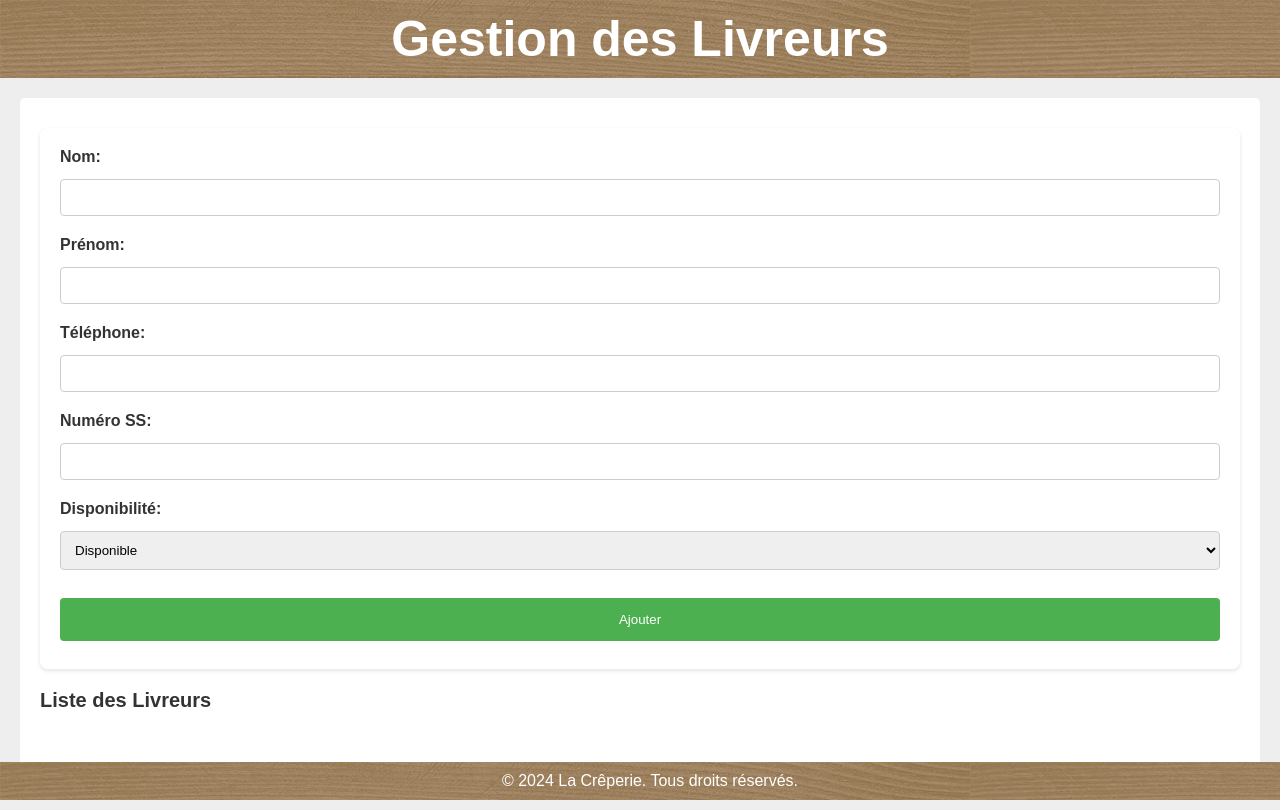
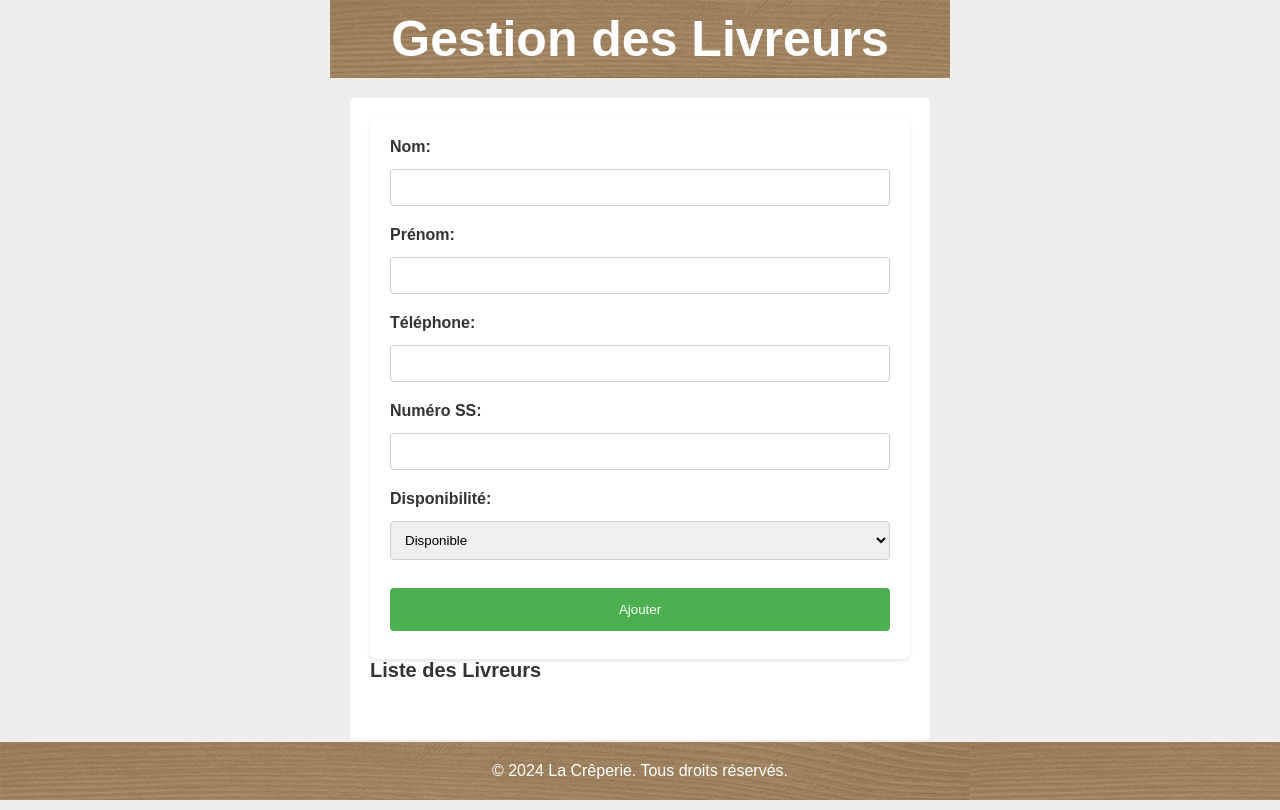
Before and after one commit to Facou-Br/Repo-TP-Crepes, a PHP site: page /Html/livreur_lucien/gestion-livreurs.html in a window 1280 px wide. Run offline with PHP 8.4, Linux system fonts and the light colour scheme; data that the repository does not hold is empty.

Commit message:
New Table : Inventaire Sticky footer Improved css for 'gestion livreurs' pages Error Handling when DB connection fails is now valid json

```diff
--- a/BaseDeDonnees/connexionBDD.php
+++ b/BaseDeDonnees/connexionBDD.php
@@ -1,16 +1,8 @@
     <?php
     require_once 'codesConnexion.php';
-    try {
         $conn = new PDO('mysql:host=' . HOST . ';charset=utf8;dbname=' . DATABASE.';port='.PORT, ADMIN_USER, ADMIN_PASSWORD, array(PDO::ATTR_ERRMODE => PDO::ERRMODE_EXCEPTION));
-    } catch (PDOException $e) {
-        //echo 'Erreur : ' . $e->getMessage() . '<br />';
-       // echo 'N° : ' . $e->getCode();
-    }
 
-    try {
+        try {
         $conn_view_only = new PDO('mysql:host=' . HOST . ';charset=utf8;dbname=' . DATABASE.';port='.PORT, VIEW_ONLY_USER, VIEW_ONLY_PASSWORD, array(PDO::ATTR_ERRMODE => PDO::ERRMODE_EXCEPTION));
-    } catch (PDOException $e) {
-        //echo 'Erreur : ' . $e->getMessage() . '<br />';
-       // echo 'N° : ' . $e->getCode();
-
-    }
+        }
+        catch (Exception $e){}
--- a/HTML-CSS/Css/StyleGestionLivreurs.css
+++ b/HTML-CSS/Css/StyleGestionLivreurs.css
@@ -166,7 +166,6 @@ input, select {
 }
 
 #listeLivreurs .livreur-item input[type=checkbox] {
-    /* Pas besoin de transform: scale(1.5); si cela crée des problèmes d'alignement */
     margin-right: 20px; /* Ajoute un espace entre la checkbox et le label */
     cursor: pointer;
 }
@@ -175,3 +174,8 @@ input, select {
     margin-left: 10px;
     flex-grow: 1;
 }
+
+form#formLivreur {
+    width: 500px;
+    margin: 0 auto;
+}
--- a/HTML-CSS/Html/livreur_lucien/gestion-livreurs.html
+++ b/HTML-CSS/Html/livreur_lucien/gestion-livreurs.html
@@ -8,6 +8,7 @@
     <link rel="stylesheet" href="../../style.css">
 </head>
 <body>
+    <div id="wrapper">
         <header>
             <h1>Gestion des Livreurs</h1>
         </header>
@@ -47,9 +48,12 @@
                 </table>
             </section>
         </main>
+    </div>
+
     <footer>
         <p>&copy; 2024 La Crêperie. Tous droits réservés.</p>
     </footer>
+
     <script src="https://code.jquery.com/jquery-3.5.1.min.js"></script>
     <script src="../../../Scripts/JavaScript/GestionLivreurs/gestionLivreurs.js"></script>
 </body>
--- a/HTML-CSS/style.css
+++ b/HTML-CSS/style.css
@@ -28,17 +28,46 @@ footer, header, hgroup, menu, nav, section {
 
 /* CSS Document */
 
+html, body {
+    height: 100%;
+    margin: 0;
+}
+
+#content {
+    min-height: 100%;
+    /* dans un conteneur flex pour pousser le footer vers le bas */
+    display: flex;
+    flex-direction: column;
+}
+
+footer {
+    padding: 20px 0;
+    width: 100%;
+}
+
+main {
+    flex: 1;
+    /* Assurez-vous que main peut s'étendre pour pousser le footer vers le bas */
+    padding: 20px;
+    padding-bottom: 70px; /* Ajustez cette valeur pour compenser la hauteur de votre footer */
+}
+
 body {
     background-color: #EEEEEE;
     color: black;
     font-family: Arial, sans-serif; /* A modifier à la fin */
     /* padding: 20px; */
+    display: flex;
+    flex-direction: column;
 }
 
 #wrapper {
     margin: 0 auto;
     max-width: 1160px;
     padding: 0 10px;
+    flex: 1;
+    display: flex;
+    flex-direction: column;
 }
 
 header {
@@ -140,12 +169,10 @@ button:hover {
 }
 
 footer {
-    position: absolute;
-    width: 100%;
+    background-color: #007bff;
     color: white;
     text-align: center;
-    padding: 10px;
-    margin-top: 20px;
+    padding: 20px 0;
 }
 
 .left{
--- a/Scripts/JavaScript/GestionLivreurs/gestionLivreurs.js
+++ b/Scripts/JavaScript/GestionLivreurs/gestionLivreurs.js
@@ -141,6 +141,8 @@ function afficherLivreurs() {
         console.log(data);
         const tbody = document.getElementById('listeLivreurs').getElementsByTagName('tbody')[0];
         tbody.innerHTML = ''; // Réinitialiser le contenu du tbody
+        if (data.livreurs)
+        {
             data.livreurs.forEach(function(livreur) {
                 const tr = document.createElement('tr');
                 tr.innerHTML = `
@@ -161,6 +163,12 @@ function afficherLivreurs() {
                 `;
                 tbody.appendChild(tr);
             });
+        }
+        else if (data.error)
+        {
+            console.error("php error : " + data.error);
+            alert('Database Error');
+        }
     })
     .fail(function(jqXHR, textStatus) {
         console.error('Erreur lors de la récupération des livreurs:', textStatus);
--- a/Scripts/PhP/gestionLivreurs.php
+++ b/Scripts/PhP/gestionLivreurs.php
@@ -1,7 +1,12 @@
 <?php
 header('Content-Type: application/json');
 
-include '../../BaseDeDonnees/connexionBDD.php';
+try {
+    include '../../BaseDeDonnees/connexionBDD.php';
+} catch (Exception $ex) {
+    echo json_encode(['error' => 'DB connection failed']);
+    die();
+}
 
 $action = $_POST['action'] ?? ''; //filtering is not required, sql injection is not possible on this variable
 
```
Also changed, not shown: BaseDeDonnees/Crepes-Create.sql (+15 -4 lines), Scripts/JavaScript/GestionLivreurs/gestionDisponibiliteSoir.js (+3 -5 lines). Lines whose indentation alone changed are shown as unchanged.
